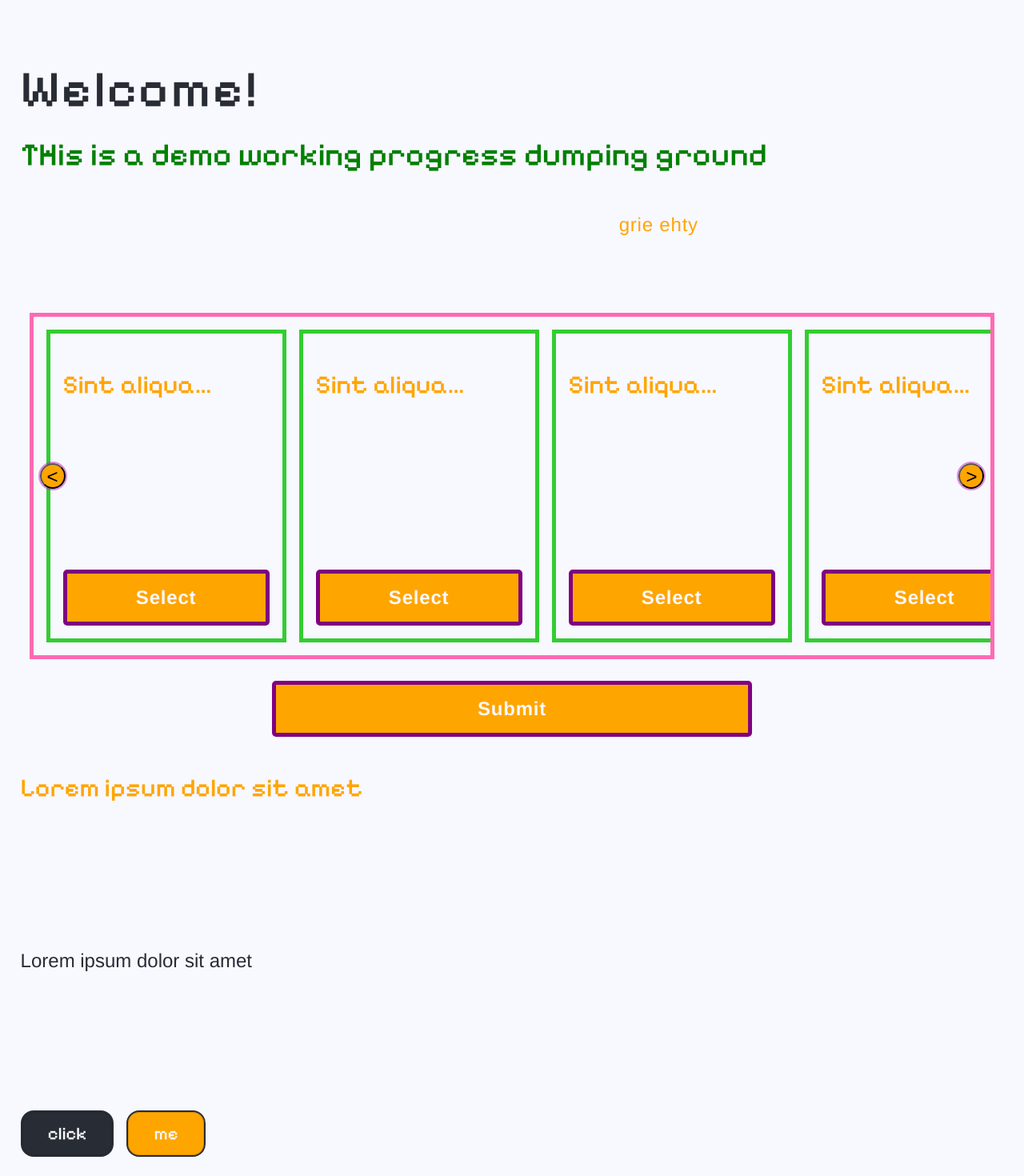
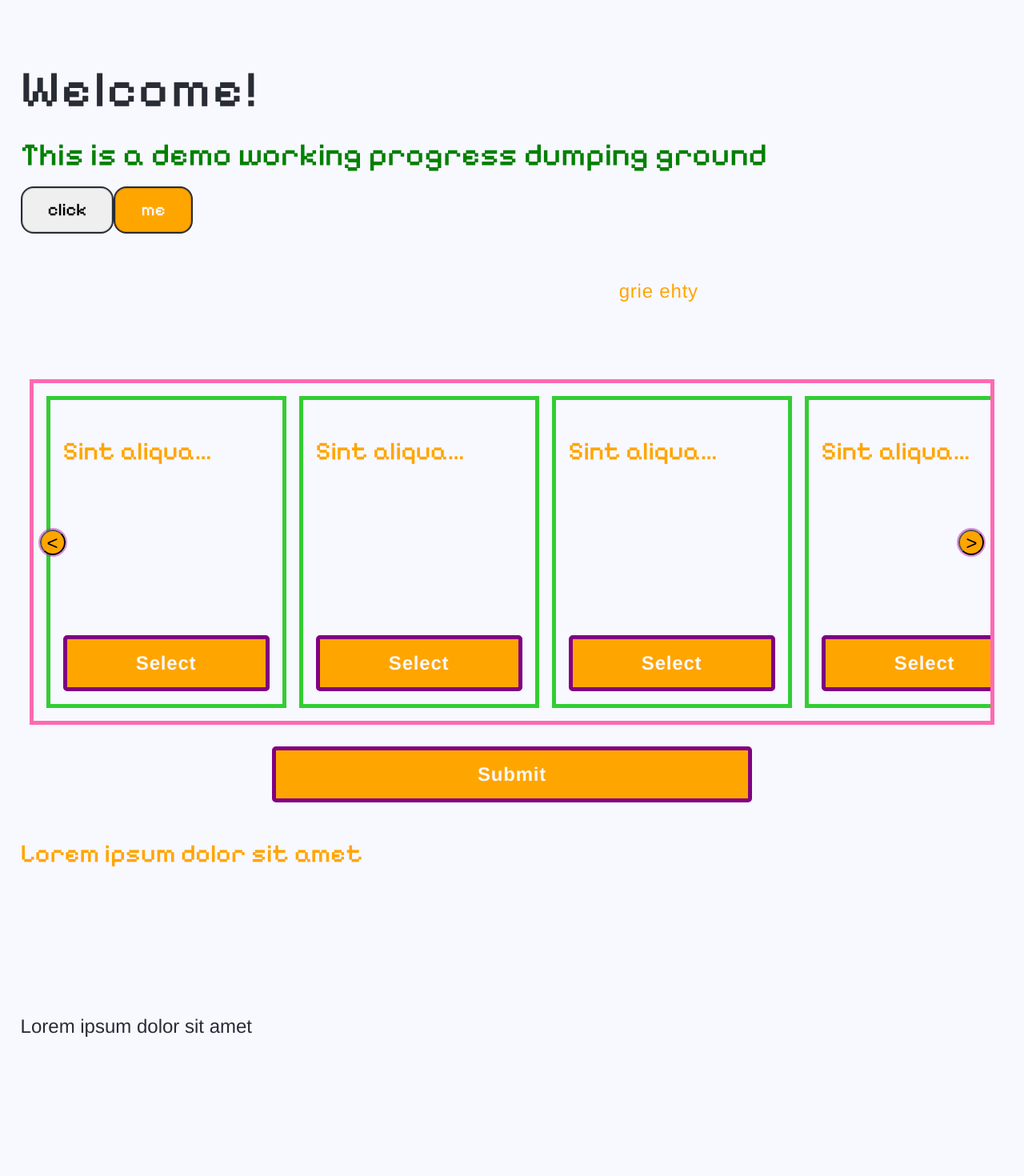
Before and after one commit to d4v3w/d4v3w-demos, a React (Create React App) app: page / in a window 1280 px wide. Shown: the part 94-1564 px from the top of the page at 80% size. Before the commit the page ends 1540 px from the top, so only its background shows below. Built offline with nearby package versions, Linux system fonts and the light colour scheme; the HTML template or start-up script is replaced by a standard one; a web font is replaced by a local one.

Commit message:
use Dialog as a component only

```diff
--- a/src/App.tsx
+++ b/src/App.tsx
@@ -1,7 +1,6 @@
 import { BrowserRouter, Route, Routes } from "react-router-dom";
 import { Cards } from "./components/Cards";
 import { Carousel } from "./components/Carousel";
-import { Dialog } from "./components/Dialog";
 import { Page } from "./components/Page";
 import { Paralax } from "./components/Paralax";
 
@@ -13,7 +12,6 @@ function App() {
         <Route path="/cards" Component={Cards}></Route>
         <Route path="/carousel" Component={Carousel}></Route>
         <Route path="/paralax" Component={Paralax}></Route>
-        <Route path="/dialog" Component={Dialog}></Route>
       </Routes>
     </BrowserRouter>
   );
--- a/src/components/Button.tsx
+++ b/src/components/Button.tsx
@@ -12,6 +12,10 @@ interface ButtonProps {
    */
   submit?: boolean;
   /**
+   * Button will trigger a dialog
+   */
+  dialog?: boolean;
+  /**
    * How large should the button be?
    */
   size?: "small" | "medium" | "large";
@@ -23,10 +27,6 @@ interface ButtonProps {
    * Optional click handler
    */
   onClick?: () => void;
-  /**
-   * Optional ref for the button
-   */
-  ref?: React.RefObject<HTMLButtonElement>;
 }
 
 /**
@@ -36,20 +36,20 @@ export const Button = ({
   id = "",
   primary = false,
   submit = false,
+  dialog = false,
   size = "medium",
   label,
-  ref,
   onClick = undefined,
   ...props
 }: ButtonProps) => {
-  const mode = primary ? "primary" : "secondary";
+  let mode = primary ? "primary" : "secondary";
+  mode = dialog ? "dialog" : mode;
   return (
     <button
       id={id}
       type={submit ? "submit" : "button"}
       className={classnames(styles.button, styles[size], styles[mode])}
       onClick={onClick}
-      ref={ref}
       {...props}
     >
       {label}
--- a/src/components/Dialog.tsx
+++ b/src/components/Dialog.tsx
@@ -2,9 +2,28 @@ import { useRef } from "react";
 import { Button } from "./Button";
 import styles from "./Dialog.module.css";
 
-export const Dialog = () => {
+interface DialogProps {
+  id?: string;
+  /**
+   * Is this the principal call to action on the page?
+   */
+  primary?: boolean;
+  /**
+   * How large should the button be?
+   */
+  size?: "small" | "medium" | "large";
+  /**
+   * Button contents
+   */
+  label: string;
+}
+export const Dialog = ({
+  id = "",
+  primary = false,
+  size = "medium",
+  label,
+}: DialogProps) => {
   const dialogRef = useRef<HTMLDialogElement>(null);
-  const dialogCloseRef = useRef<HTMLButtonElement>(null);
 
   const openDialog = () => {
     dialogRef.current?.showModal();
@@ -16,7 +35,13 @@ export const Dialog = () => {
 
   return (
     <>
-      <Button onClick={openDialog} label="Click Me" />
+      <Button
+        onClick={openDialog}
+        id={id}
+        primary={primary}
+        size={size}
+        label={label}
+      />
       <dialog ref={dialogRef} className={styles.dialog}>
         <legend>
           <h3>Dialog</h3>
@@ -25,7 +50,6 @@ export const Dialog = () => {
           <section>
             <p>Anim occaecat aliqua consequat pariatur.</p>
             <Button
-              ref={dialogCloseRef}
               onClick={closeDialog}
               primary={false}
               size="small"
--- a/src/components/Page.tsx
+++ b/src/components/Page.tsx
@@ -2,6 +2,7 @@ import { useState } from "react";
 
 import { Button } from "./Button";
 import { Carousel } from "./Carousel";
+import { Dialog } from "./Dialog";
 import { Header } from "./Header";
 import styles from "./page.module.css";
 
@@ -24,7 +25,9 @@ export const Page = () => {
       <section className={styles.page} id="top">
         <article>
           <h1 id="h1">Welcome!</h1>
-          <h2 id="h2_1">THis is a demo working progress dumping ground</h2>
+          <h2 id="h2_1">This is a demo working progress dumping ground</h2>
+          <Dialog label={"click"} primary />
+          <Button label={"me"} primary={false} />
           <p id="p_1">
             Lorem ipsum dolor sit amet. viverra nibh cras pulvinar mattis nunc
             sed. Faucibus a pellentesque sit amet porttitor eget. Blandit turpis
@@ -52,8 +55,6 @@ export const Page = () => {
             interdum. Donec massa sapien faucibus et molestie. Ornare massa eget
             egestas purus.
           </p>
-          <Button label={"click"} primary />
-          <Button label={"me"} primary={false} />
         </article>
       </section>
     </article>
--- a/src/components/button.module.css
+++ b/src/components/button.module.css
@@ -21,7 +21,7 @@
   margin-left: 1rem;
 }
 
-.primary {
+.primary .dialog {
   color: var(--primary-btn-color);
   background-color: var(--primary-btn-text-color);
 }
```
